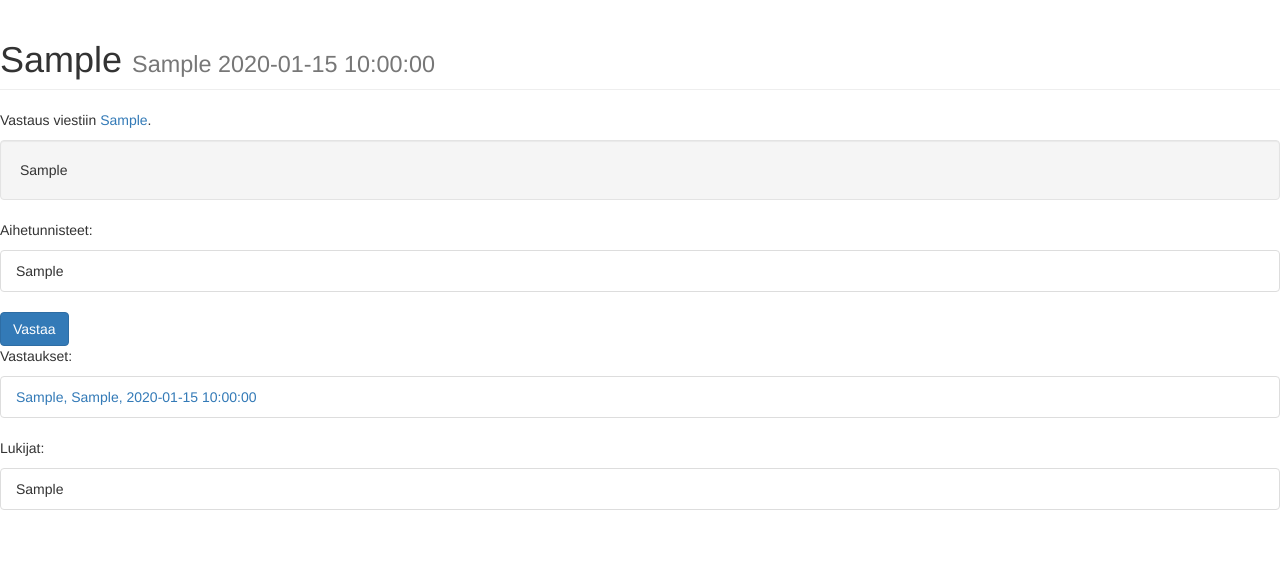
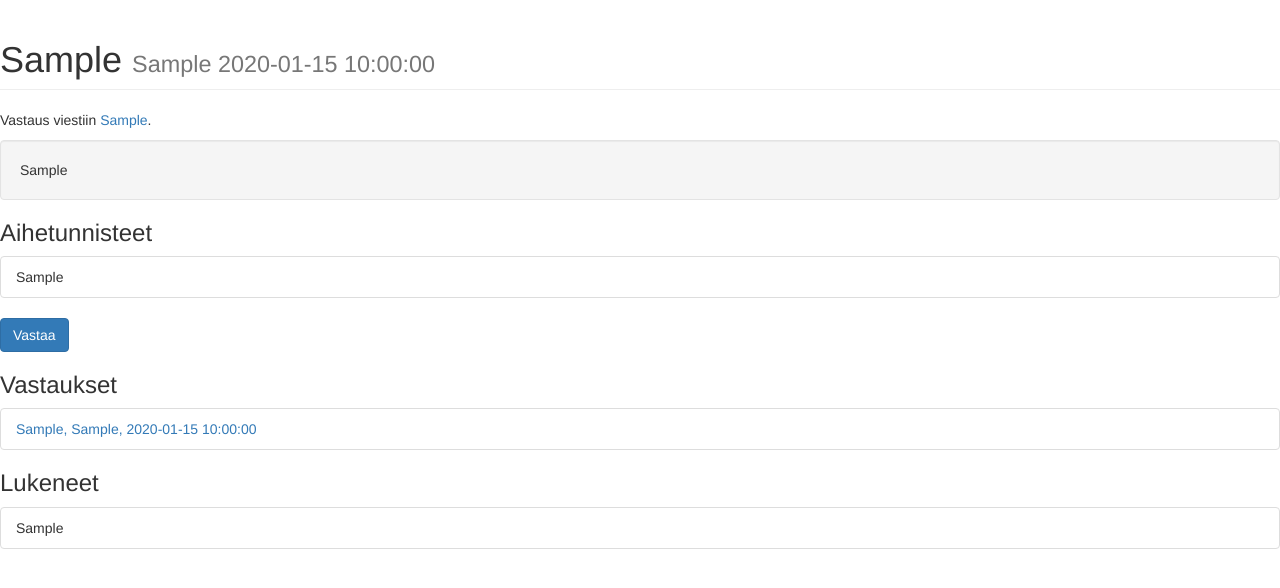
Before and after one commit to helihyv/foorumi, a Flask app: page /viestit/1 in a window 1280 px wide. Shown: the part 82-670 px from the top of the page. Run offline with Flask 2, Linux system fonts and the light colour scheme; a user stored in the database is signed in; tables that the repository leaves empty hold one stand-in row (values such as "Sample post"); some libraries are stand-ins or nearby versions.

Commit message:
Yksittäisen viestin näkymässä ei tyhjiä aliotsikoita
Aiheiden, vastausten ja lukeneiden aliotsikoita ei näytetä, jos otsikkoa vastaava lista on tyhjä.

```diff
--- a/application/templates/viestit/viesti.html
+++ b/application/templates/viestit/viesti.html
@@ -11,16 +11,19 @@
 </p>
 
 <div class="well">{{ viesti.teksti }}</div>
-<p>Aihetunnisteet:</p>
+{% if viesti.aiheet|length() > 0 %}
+<h3>Aihetunnisteet</h3>
 <ul class="list-group">
   {% if aihe is iterable %} {% for aihe in viesti.aiheet %}
   <li class="list-group-item">{{ aihe.aihe }}</li>
   {% endfor %} {% endif %}
 </ul>
+{% endif %}
 <form method="GET" action="{{url_for('viestit_vastaa', viesti_id=viesti.id)}}">
   <input class="btn btn-primary" type="submit" value="Vastaa" />
 </form>
-<p>Vastaukset:</p>
+{% if viesti.vastaukset|length() > 0 %}
+<h3>Vastaukset</h3>
 <ul class="list-group">
   {% for vastaus in viesti.vastaukset %}
   <li class="list-group-item">
@@ -31,11 +34,11 @@
   </li>
   {% endfor %}
 </ul>
-<p>Lukijat:</p>
+{% endif %} {% if viesti.lukeneet|length() > 0 %}
+<h3>Lukeneet</h3>
 <ul class="list-group">
   {% for lukija in viesti.lukeneet %}
   <li class="list-group-item">{{ lukija.nimi }}</li>
   {% endfor %}
 </ul>
-
-{% endblock %}
+{% endif%} {% endblock %}
```
